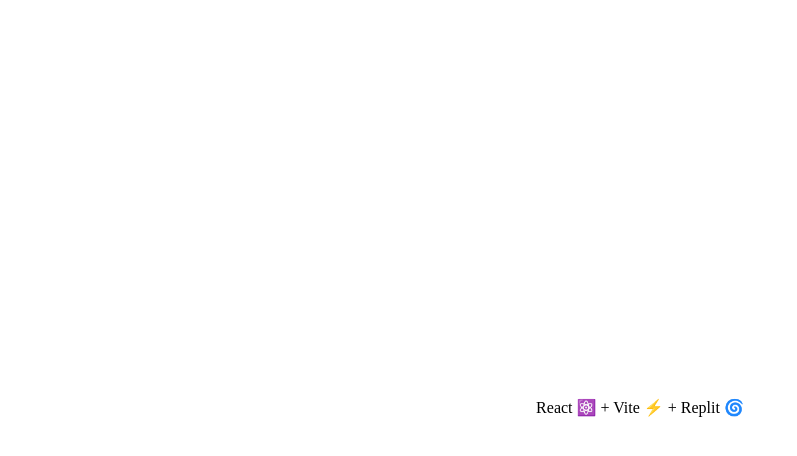
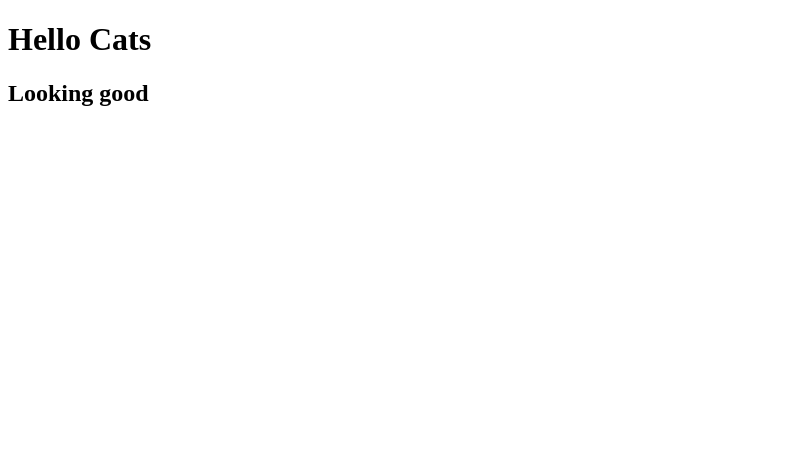
Before and after one commit to ariffmunshi/Mod6-React-Demo, a React (Vite) app: page / in a window 1280 px wide. Shown: the top 456 px of the page, without its empty margins (0-797 px from the left). Built offline with nearby package versions, Linux system fonts and the light colour scheme.

Commit message:
Ex1: Add Greeting component with name and children props

```diff
--- a/src/App.jsx
+++ b/src/App.jsx
@@ -1,9 +1,11 @@
-import './App.css'
+import Greeting from './Greeting'
 
 export default function App() {
   return (
     <main>
-      React ⚛️ + Vite ⚡ + Replit 🌀
+      <Greeting name="Cats" >
+        <h2>Looking good</h2>
+      </Greeting>
     </main>
   )
 }
--- /dev/null
+++ b/src/Greeting.jsx
@@ -0,0 +1,9 @@
+function Greeting({name, children}) {
+  return (
+    <>
+      <h1>Hello {name ? name : "World"}</h1>
+      {children}
+    </>
+  )
+}
+export default Greeting;
```
